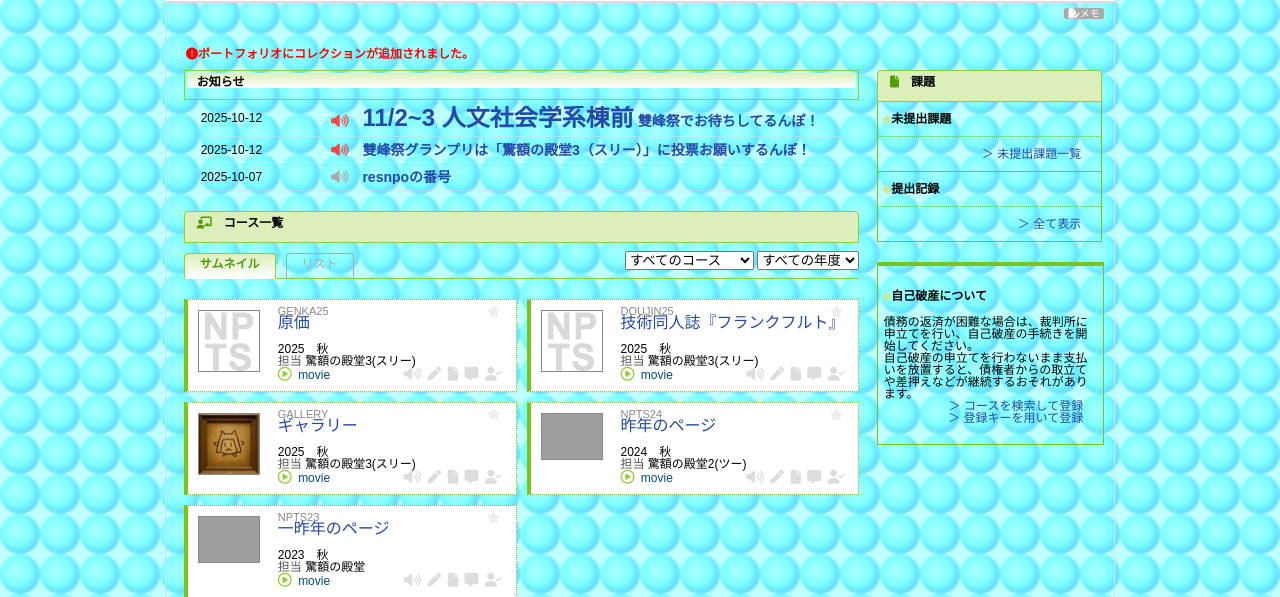
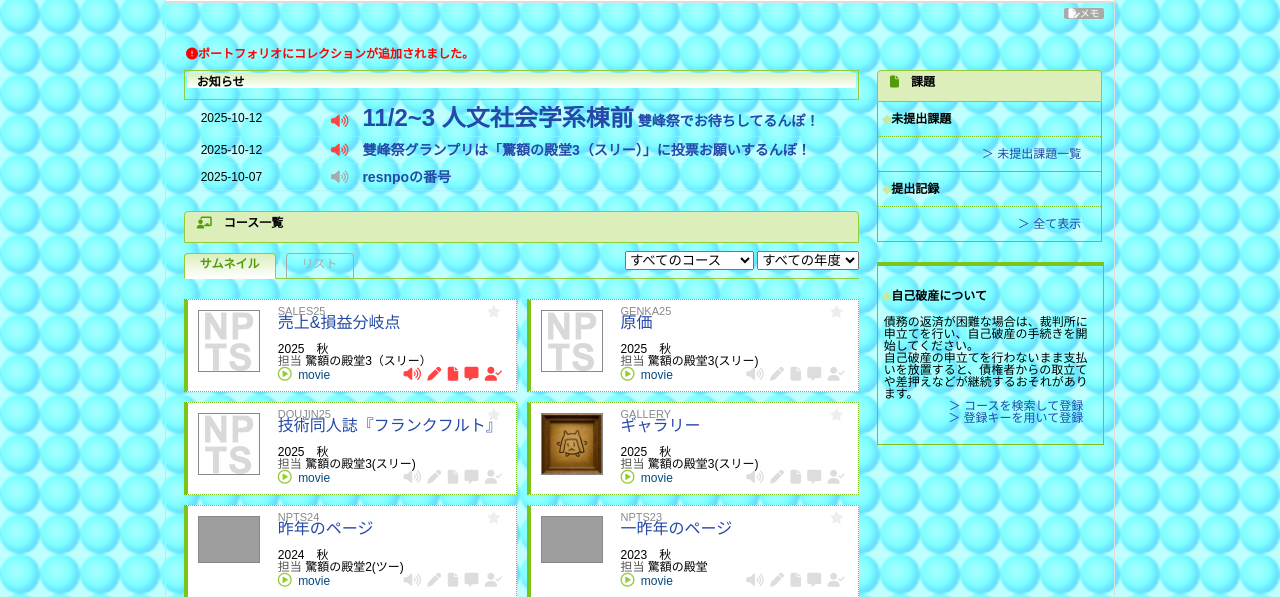
Before and after one commit to kyogaku-dendo/kyogaku-dendo-3, a website: page banana-home.html in a window 1280 px wide. Shown: the part 166-763 px from the top of the page. Drawn offline with Linux system fonts and the light colour scheme; files that its build step writes are made by us from their sources; no server answers; grey boxes are pictures that could not be loaded; files whose address does not match are found by name.

Commit message:
Revert "Hide uriage temporary"

```diff
--- a/banana-home.html
+++ b/banana-home.html
@@ -807,6 +807,23 @@
                         <article class="course-card" data-year="2025">
                             <img src="./images/NPTS.png" alt="NPTS" width="60">
                             <div class="labels">
+                                <div class="code">SALES25<div class="star-icon"><i class="fa-solid fa-star"></i></div></div>
+                              <a class="title" href="">売上&損益分岐点</a>
+                              <div class="meta">2025　秋 <br><font color="#555">担当</font> 驚額の殿堂3（スリー）</div>
+                              <div class="meta">
+                                <font color="#94cc36"><i class="fa-regular fa-circle-play"></i></font>
+                                <span class="badge"><font color="##2449a8">movie</font></span>
+                                <font color="#ff4444"><i class="fa-solid fa-volume-high"></i></font>
+                                <font color="#ff4444"><i class="fa-solid fa-pen"></i></font>
+                                <font color="#ff4444"><i class="fa-solid fa-file"></i></font>
+                                <font color="#ff4444"><i class="fa-solid fa-message"></i></font>
+                                <font color="#ff4444"><i class="fa-solid fa-user-check"></i></font>
+                              </div>
+                            </div>
+                        </article>
+                        <article class="course-card" data-year="2025">
+                            <img src="./images/NPTS.png" alt="NPTS" width="60">
+                            <div class="labels">
                               <div class="code">GENKA25<div class="star-icon"><i class="fa-solid fa-star"></i></div></div>
                               <a class="title" href="./genka.html">原価</a>
                               <div class="meta">2025　秋 <br><font color="#555">担当</font> 驚額の殿堂3(スリー)</div>
```
